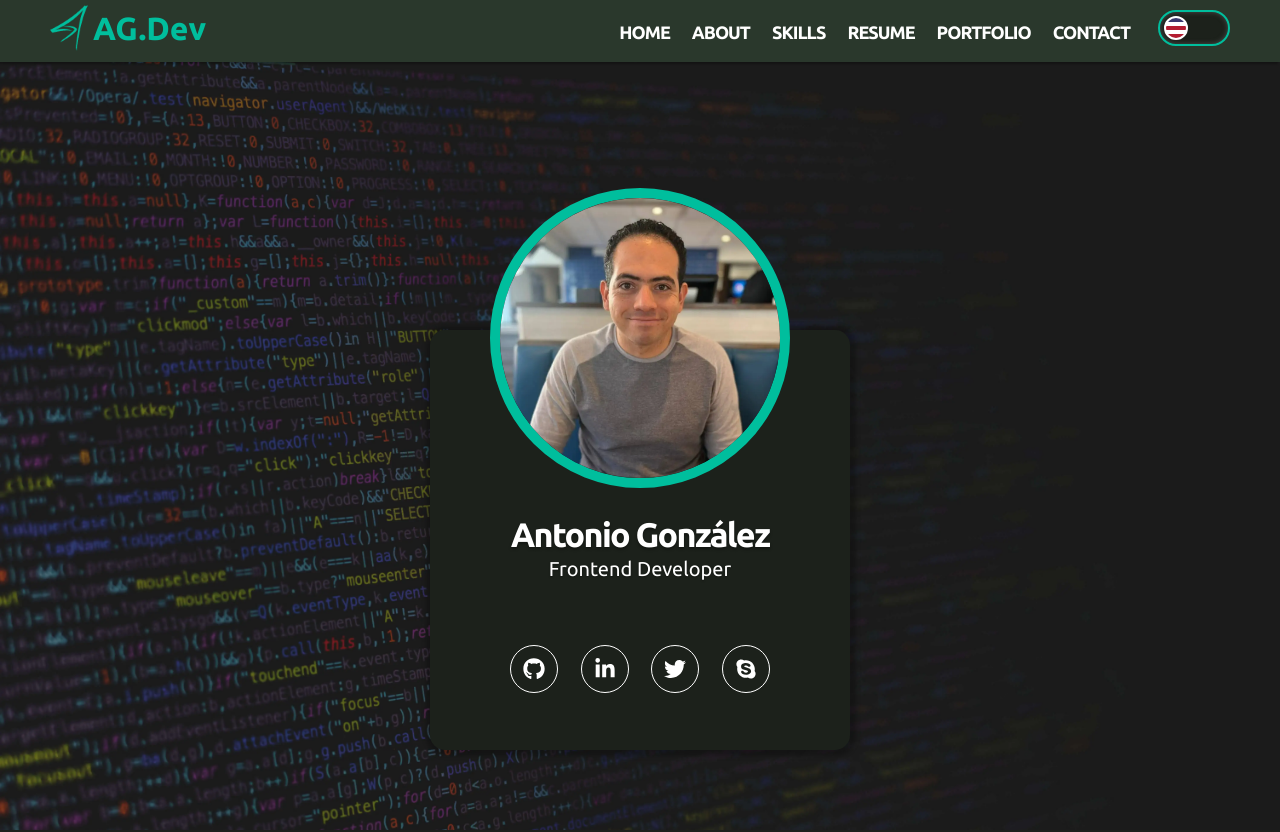
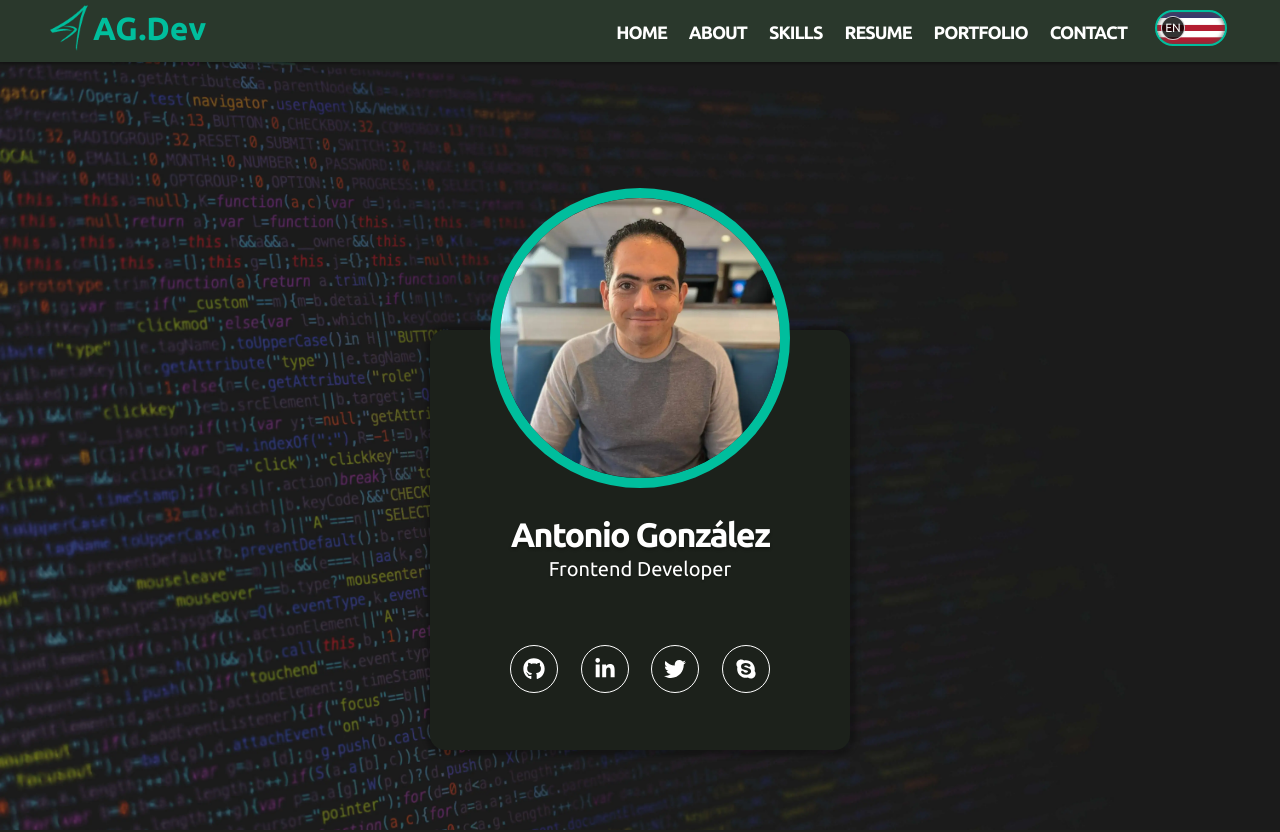
Before and after one commit to agonzalezf87/agonzalezf87.dev, a React (Vite) app: page / in a window 1280 px wide. Shown: the top 832 px of the page. Built offline with nearby package versions, Linux system fonts and the light colour scheme.

Commit message:
Flags colors are now the slider's background. Explicit lang text showing.

```diff
--- a/src/components/Header/LangButton.jsx
+++ b/src/components/Header/LangButton.jsx
@@ -6,9 +6,9 @@ const LangButton = ({language, changeLang}) => {
   }
 
   return (
-    <div className="LangButton" title={language === 'en' ? 'Cambiar a español' : 'Change to english'} onClick={handleClick}>
+    <div className={language === 'en' ? "LangButton eng" : "LangButton spa"} title={language === 'en' ? 'Cambiar a español' : 'Change to english'} onClick={handleClick}>
       <div className={language === 'en' ? 'LangButton__wrapper' : 'LangButton__wrapper right'}>
-        <div className={language === 'en' ? "LangButton__slider en" : "LangButton__slider es"}></div>
+        <div className={language === 'en' ? "LangButton__slider en" : "LangButton__slider es"}>{language}</div>
       </div>
     </div>
   )
--- a/src/styles/LangButton.component.css
+++ b/src/styles/LangButton.component.css
@@ -5,9 +5,17 @@
   border: 2px solid var(--brand-color);
   background-color: var(--dark-color-1);
   box-shadow: inset 0 0 5px var(--gray-color);
-  margin-right: 5px;
+  margin-right: 8px;
   border-radius: 25px;
   cursor: pointer;
+}
+
+.spa {
+  background: var(--es-flag)
+}
+
+.eng {
+  background: var(--en-flag)
 }
 
 .LangButton__wrapper {
@@ -22,20 +30,19 @@
   font-size: 1.2rem;
   line-height: 1.4rem;
   text-align: center;
-  padding-top: 3px;
-  font-weight: 700;
-  text-shadow: -.5px .5px rgba(255, 255, 255, .8);
-  color: var(--dark-color-1);
-  border: 2px solid var(--white-color);
+  padding-top: 4px;
+  font-weight: 400;
+  color: var(--white-color);
+  border: 1px solid rgba(255, 255, 255, .8);
+  text-transform: uppercase;
+  background-color: rgba(0, 0, 0, .8);
 }
 
 .en {
   transition: transform 0.4s ease;
-  background: linear-gradient(180deg, rgba(57,56,110,1) 0%, rgba(57,56,110,1) 19%, rgba(255,255,255,1) 20%, rgba(255,255,255,1) 39%, rgba(179,29,49,1) 40%, rgba(179,29,49,1) 59%, rgba(255,255,255,1) 60%, rgba(255,255,255,1) 79%, rgba(179,29,49,1) 80%);
 }
 
 .es {
   transition: transform 0.4s ease;
   transform: translateX(36px);
-  background: linear-gradient(180deg, rgba(175,13,18,1) 0%, rgba(175,13,18,1) 25%, rgba(250,190,0,1) 26%, rgba(250,190,0,1) 74%, rgba(175,13,18,1) 75%);
 }
--- a/src/styles/Main.component.css
+++ b/src/styles/Main.component.css
@@ -25,6 +25,9 @@
   --tech-html: #E34C26;
   --tech-css: #264DE4;
   --tech-react: #61DBFB;
+
+  --es-flag: linear-gradient(180deg, rgba(175,13,18,1) 0%, rgba(175,13,18,1) 25%, rgba(250,190,0,1) 26%, rgba(250,190,0,1) 74%, rgba(175,13,18,1) 75%);
+  --en-flag: linear-gradient(180deg, rgba(57,56,110,1) 0%, rgba(57,56,110,1) 19%, rgba(255,255,255,1) 20%, rgba(255,255,255,1) 39%, rgba(179,29,49,1) 40%, rgba(179,29,49,1) 59%, rgba(255,255,255,1) 60%, rgba(255,255,255,1) 79%, rgba(179,29,49,1) 80%);
 }
 
 * {
```
